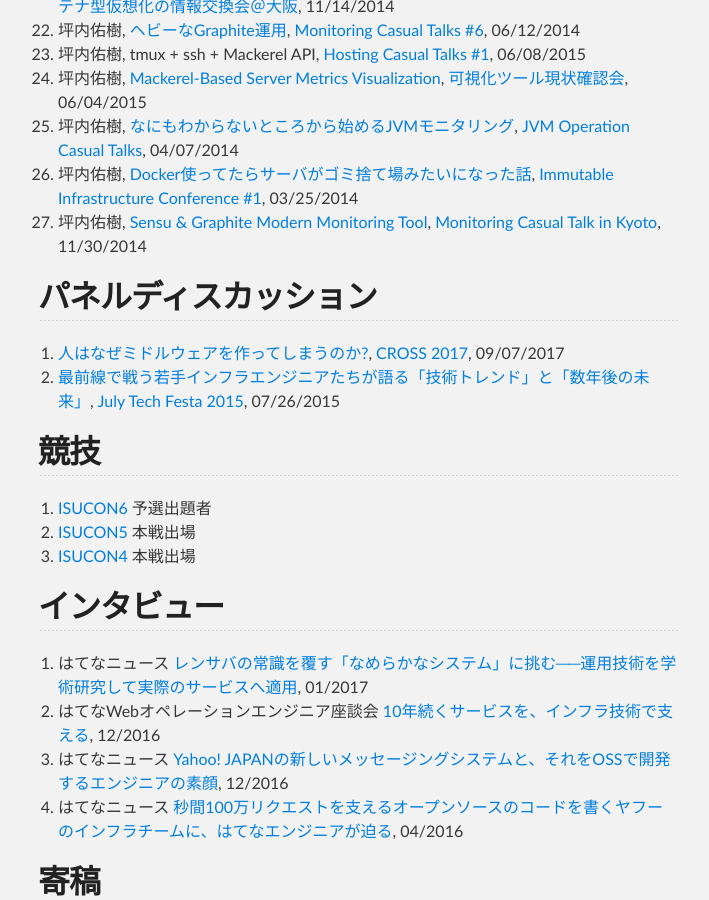
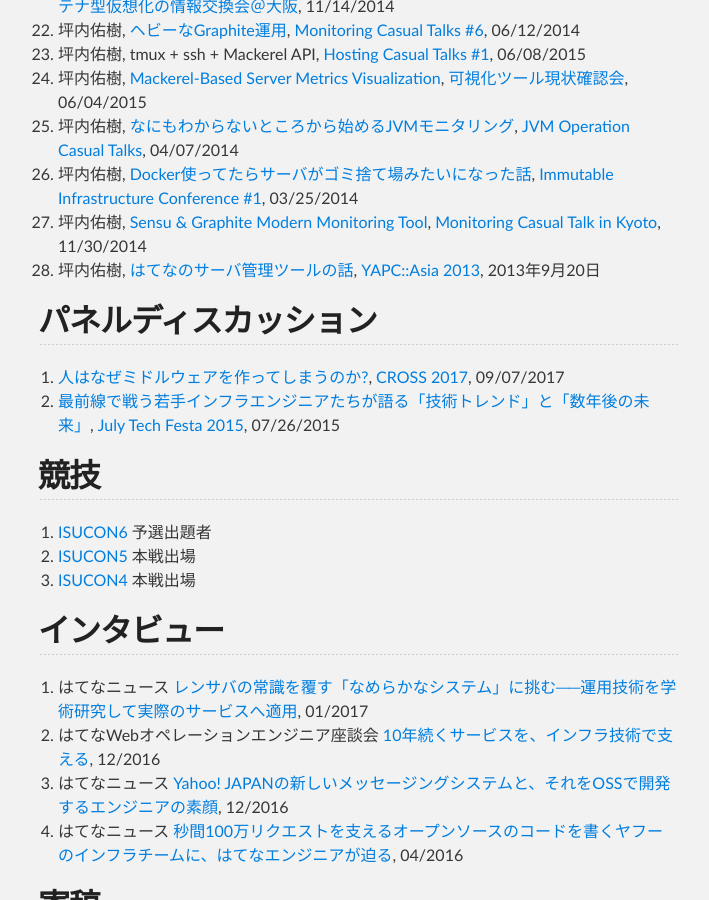
Before and after one commit to yuuki/yuuk.io, a Jekyll site: the page built from index.md, in a window 1280 px wide and 900 px high, scrolled down 3101 px. Shown: the whole window, without its empty margins (282-991 px from the left). Built offline with Jekyll 4.4.1, drawn with Linux system fonts in a browser that asks for light colours; nearby versions of some CDN libraries.

Commit message:
Sync README.md in master branch to index.md in gh-pages

```diff
--- a/index.md
+++ b/index.md
@@ -94,6 +94,7 @@
 1. 坪内佑樹, [なにもわからないところから始めるJVMモニタリング](https://speakerdeck.com/yuukit/nanimowakaranaitokorokarashi-merujvmmonitaringu), [JVM Operation Casual Talks](https://atnd.org/events/48999), 04/07/2014
 1. 坪内佑樹, [Docker使ってたらサーバがゴミ捨て場みたいになった話](https://speakerdeck.com/yuukit/dockershi-tutetarasahakakomishe-techang-mitaininatutetahua), [Immutable Infrastructure Conference #1](https://atnd.org/events/47786), 03/25/2014
 1. 坪内佑樹, [Sensu & Graphite Modern Monitoring Tool](https://speakerdeck.com/yuukit/sensu-plus-graphite), [Monitoring Casual Talk in Kyoto](http://www.zusaar.com/event/1377006), 11/30/2014
+1. 坪内佑樹, [はてなのサーバ管理ツールの話](http://yapcasia.org/2013/talk/show/62304644-e25d-11e2-8767-0fa16aeab6a4), [YAPC::Asia 2013](http://yapcasia.org/2013), 2013年9月20日
 
 ## パネルディスカッション
 
```
